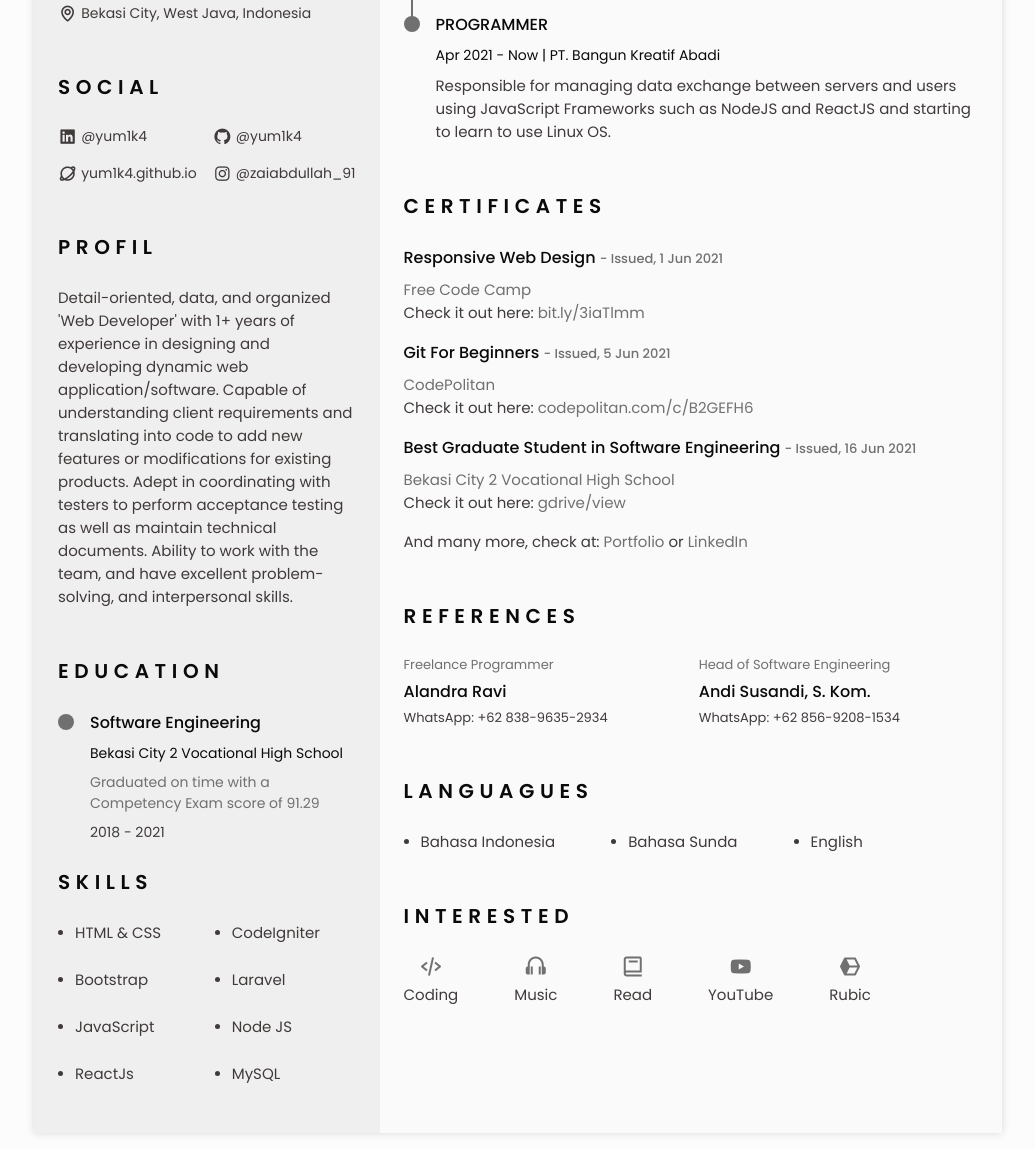
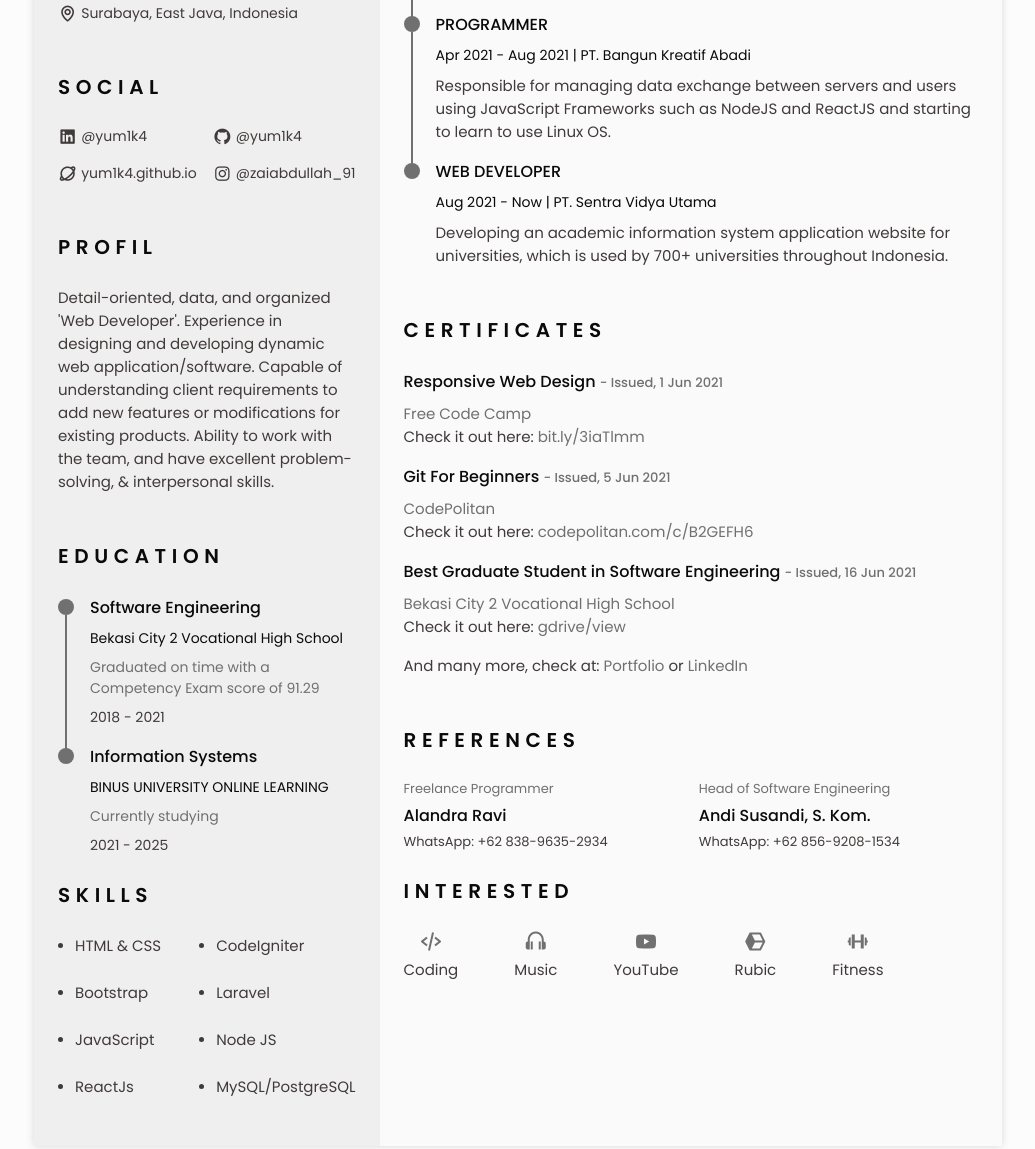
Before and after one commit to yUm1k4/zain-cv, a plain HTML site: page index.html in a window 1280 px wide. Shown: the part 385-1534 px from the top of the page, without its empty margins (122-1157 px from the left). Drawn offline with nearby package versions, Linux system fonts and the light colour scheme.

Commit message:
update newest 2023

```diff
--- a/index.html
+++ b/index.html
@@ -131,7 +131,7 @@
                                     <i class="bx home__icon bx-envelope"></i>zaiabdullah99@gmail.com
                                 </span>
                                 <span class="home__information">
-                                    <i class="bx home__icon bx-map"></i>Bekasi City, West Java, Indonesia
+                                    <i class="bx home__icon bx-map"></i>Surabaya, East Java, Indonesia
                                 </span>
                             </div>
                         </div>
@@ -167,7 +167,7 @@
                         <h2 class="section-title">PROFIL</h2>
                         <p class="profile__description">
                             <!-- I'm a Web Developer from Indonesia. Detail-oriented, data-oriented and organized 'web developer' with over 1+ year experience designing and developing dynamic web applications, and the ability to work with teams. -->
-                            Detail-oriented, data, and organized 'Web Developer' with 1+ years of experience in designing and developing dynamic web application/software. Capable of understanding client requirements and translating into code to add new features or modifications for existing products. Adept in coordinating with testers to perform acceptance testing as well as maintain technical documents. Ability to work with the team, and have excellent problem-solving, and interpersonal skills.
+                            Detail-oriented, data, and organized 'Web Developer'. Experience in designing and developing dynamic web application/software. Capable of understanding client requirements to add new features or modifications for existing products. Ability to work with the team, and have excellent problem-solving, & interpersonal skills.
                             <!-- Seorang Web Developer yang berasal dari Indonesia. 'Web Developer' yang berorientasi pada detail, data dan terorganisir dengan pengalaman lebih dari 1 tahun dalam merancang dan mengembangkan aplikasi/dynamic web applications, dan kemampuan untuk bekerja dengan tim. -->
                         </p>
                     </section>
@@ -205,7 +205,7 @@
                             <div class="education__content">
                                 <div class="education__time">
                                     <span class="education__rounder"></span>
-                                    <!-- <span class="education__line"></span> -->
+                                    <span class="education__line"></span>
 
                                 </div>
                                 <div class="education__data bd-grid">
@@ -213,6 +213,20 @@
                                     <span class="education__studies">Bekasi City 2 Vocational High School</span>
                                     <span class="education__detail">Graduated on time with a Competency Exam score of 91.29</span>
                                     <span class="education__year">2018 - 2021</span>
+                                </div>
+                            </div>
+
+                            <div class="education__content">
+                                <div class="education__time">
+                                    <span class="education__rounder"></span>
+                                    <!-- <span class="education__line"></span> -->
+
+                                </div>
+                                <div class="education__data bd-grid">
+                                    <h3 class="education__title">Information Systems</h3>
+                                    <span class="education__studies">BINUS UNIVERSITY ONLINE LEARNING</span>
+                                    <span class="education__detail">Currently studying</span>
+                                    <span class="education__year">2021 - 2025</span>
                                 </div>
                             </div>
 
@@ -250,7 +264,7 @@
                                     <span class="skills__circle"></span> Node JS
                                 </li>
                                 <li class="skills__name">
-                                    <span class="skills__circle"></span> MySQL
+                                    <span class="skills__circle"></span> MySQL/PostgreSQL
                                 </li>
                             </ul>
                         </div>
@@ -297,15 +311,30 @@
                             <div class="experience__content">
                                 <div class="experience__time">
                                     <span class="experience__rounder"></span>
+                                    <span class="experience__line"></span>
+                                </div>
+
+                                <div class="experience__data bd-grid">
+                                    <h3 class="experience__title">PROGRAMMER</h3>
+                                    <span class="experience__company">Apr 2021 - Aug 2021 | PT. Bangun Kreatif Abadi </span>
+                                    <p class="experience__description">
+                                        Responsible for managing data exchange between servers and users using JavaScript Frameworks such as NodeJS and ReactJS and starting to learn to use Linux OS.
+                                        <!-- Bertanggung jawab untuk mengelola pertukaran data antara server dan pengguna menggunakan JavaScript Framework seperti NodeJS dan ReactJS serta mulai belajar menggunakan OS Linux. -->
+                                    </p>
+                                </div>
+                            </div>
+                            <div class="experience__content">
+                                <div class="experience__time">
+                                    <span class="experience__rounder"></span>
                                     <!-- <span class="experience__line"></span> -->
                                 </div>
 
                                 <div class="experience__data bd-grid">
-                                    <h3 class="experience__title">PROGRAMMER</h3>
-                                    <span class="experience__company">Apr 2021 - Now | PT. Bangun Kreatif Abadi </span>
+                                    <h3 class="experience__title">WEB DEVELOPER</h3>
+                                    <span class="experience__company">Aug 2021 - Now | PT. Sentra Vidya Utama </span>
                                     <p class="experience__description">
-                                        Responsible for managing data exchange between servers and users using JavaScript Frameworks such as NodeJS and ReactJS and starting to learn to use Linux OS.
-                                        <!-- Bertanggung jawab untuk mengelola pertukaran data antara server dan pengguna menggunakan JavaScript Framework seperti NodeJS dan ReactJS serta mulai belajar menggunakan OS Linux. -->
+                                        Developing an academic information system application website for universities, which is used by 700+ universities throughout Indonesia.
+                                        <!-- Mendevelop website aplikasi sistem informasi akademik untuk perguruan tinggi, yang dipakai sebanyak 700+ perguruan tinggi di seluruh indonesia. -->
                                     </p>
                                 </div>
                             </div>
@@ -394,7 +423,7 @@
                     </section>
 
                     <!--========== LANGUAGES ==========-->
-                    <section class="languages section">
+                    <!-- <section class="languages section">
                         <h2 class="section-title">Languagues</h2>
                         <div class="languages__container">
                             <ul class="languages__content bd-grid">
@@ -409,7 +438,7 @@
                                 </li>
                             </ul>
                         </div>
-                    </section>
+                    </section> -->
 
                     <!--========== INTERESTS ==========-->
                     <section class="interests pb-custom">
@@ -426,10 +455,10 @@
                                 <span class="interests__name">Music</span>
                             </div>
 
-                            <div class="interests__content">
+                            <!-- <div class="interests__content">
                                 <i class="bx interests__icon bx-book"></i>
                                 <span class="interests__name">Read</span>
-                            </div>
+                            </div> -->
 
                             <div class="interests__content">
                                 <i class="bx interests__icon bxl-youtube"></i>
@@ -439,6 +468,11 @@
                             <div class="interests__content">
                                 <i class="bx interests__icon bxs-cube-alt"></i>
                                 <span class="interests__name">Rubic</span>
+                            </div>
+
+                            <div class="interests__content">
+                              <i class="bx interests__icon bx-dumbbell"></i>
+                              <span class="interests__name">Fitness</span>
                             </div>
 
                             <!-- <div class="interests__content">
```
